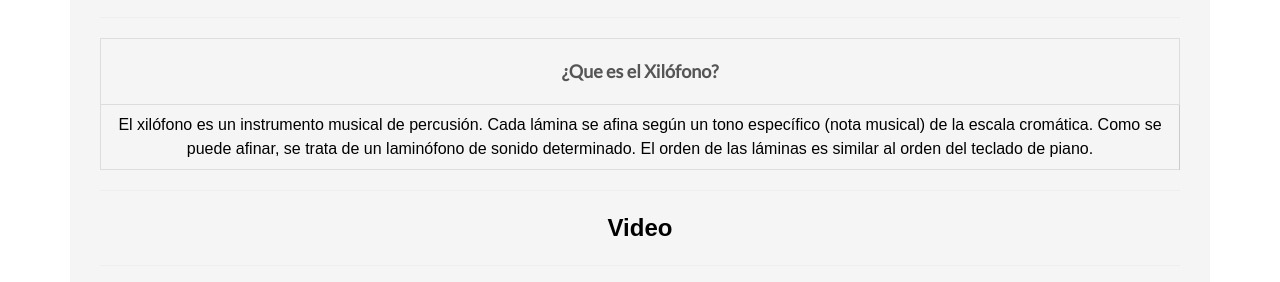
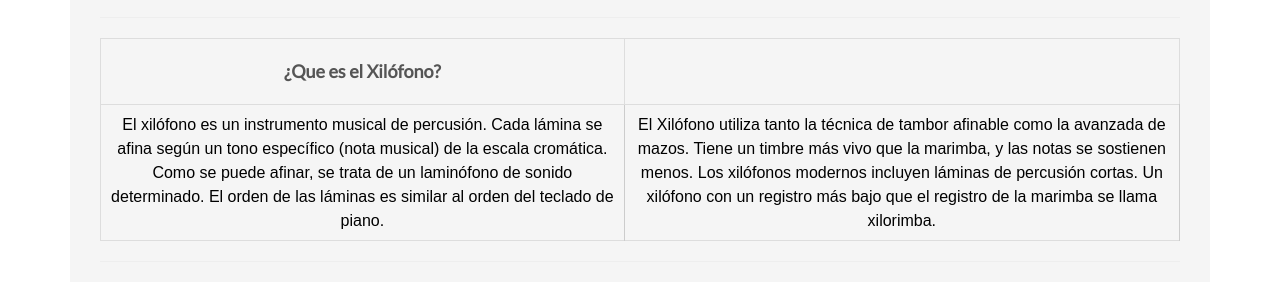
Before and after one commit to liceo30/musica, a plain HTML site: page index.html in a window 1280 px wide. Shown: the part 2892-3174 px from the top of the page. Drawn offline with nearby package versions, Linux system fonts and the light colour scheme; grey boxes are pictures that could not be loaded.

Commit message:
Update index.html

```diff
--- a/index.html
+++ b/index.html
@@ -207,6 +207,7 @@ Es un laminófono similar al xilófono, pero las láminas son de aluminio. Estas
                     <tbody>
                       <tr>
                         <td><font face="Arial" color="black" size="3">El xilófono es un instrumento musical de percusión. Cada lámina se afina según un tono específico (nota musical) de la escala cromática. Como se puede afinar, se trata de un laminófono de sonido determinado. El orden de las láminas es similar al orden del teclado de piano.</font></td>
+                                                <td><font face="Arial" color="black" size="3">El Xilófono utiliza tanto la técnica de tambor afinable como la avanzada de mazos. Tiene un timbre más vivo que la marimba, y las notas se sostienen menos. Los xilófonos modernos incluyen láminas de percusión cortas. Un xilófono con un registro más bajo que el registro de la marimba se llama xilorimba.</font></td>
 <p>
 <p>
 </p>
```
